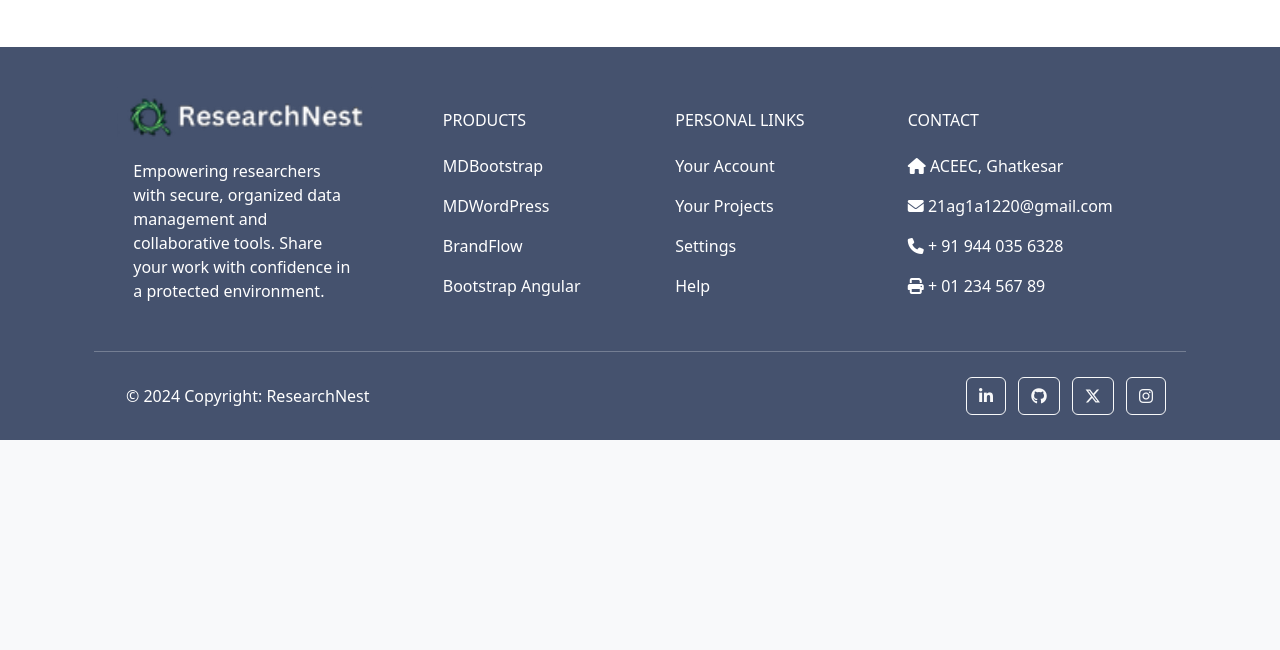
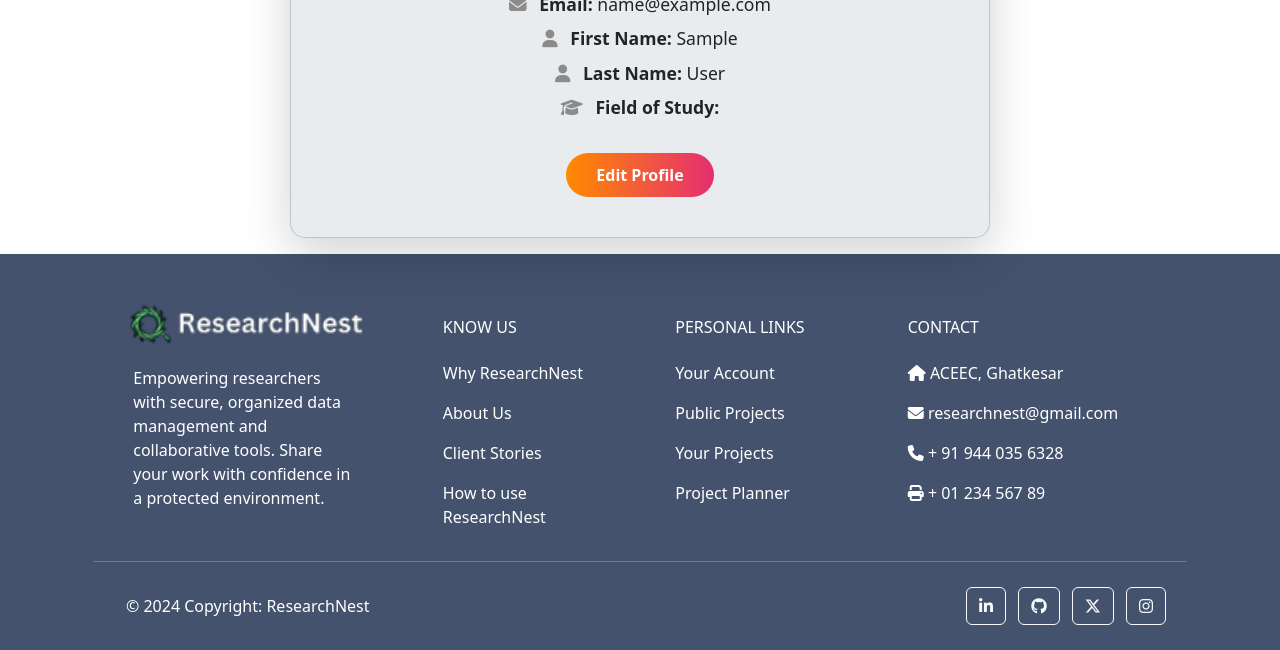
Before and after one commit to Yuvaprakash24/ResearchNest, a Django app: page /profile in a window 1280 px wide. Shown: the part 482-1132 px from the top of the page. Before the commit the page ends 922 px from the top, so only its background shows below. Run offline with Django 5.2, Linux system fonts and the light colour scheme; the visitor is signed in with stand-in values (Sample User, id 1); some libraries are stand-ins or nearby versions; some web fonts are replaced.

Commit message:
Some Required Changes are made in Frontend

```diff
--- a/core/templates/footer.html
+++ b/core/templates/footer.html
@@ -13,7 +13,7 @@
             <!-- Grid column -->
             <div class="col-md-3 col-lg-3 col-xl-3 mx-auto mt-3">
               <img src="{% static 'imgs/logo/2ch.png' %}" width="100%"/>
-              <p class="p-3">
+              <p class="p-lg-3 p-sm-3 p-md-1">
                 Empowering researchers with secure, organized data management and collaborative tools. Share your work with confidence in a protected environment.
               </p>
             </div>
@@ -23,18 +23,18 @@
 
             <!-- Grid column -->
             <div class="col-md-2 col-lg-2 col-xl-2 mx-auto mt-3">
-              <h6 class="text-uppercase mb-4 font-weight-bold pt-lg-4 pt-md-4">Products</h6>
+              <h6 class="text-uppercase mb-4 font-weight-bold pt-lg-4 pt-md-4">Know Us</h6>
               <p>
-                <a>MDBootstrap</a>
+                <a href="{% url 'whyresearchnest' %}">Why ResearchNest</a>
               </p>
               <p>
-                <a>MDWordPress</a>
+                <a href="{% url 'aboutus' %}">About Us</a>
               </p>
               <p>
-                <a>BrandFlow</a>
+                <a href="{% url 'clientstories' %}">Client Stories</a>
               </p>
               <p>
-                <a>Bootstrap Angular</a>
+                <a href="{% url 'howcreateproject' %}">How to use ResearchNest</a>
               </p>
             </div>
             <!-- Grid column -->
@@ -47,16 +47,16 @@
                 Personal links
               </h6>
               <p>
-                <a>Your Account</a>
+                <a href="{% url 'profile' %}">Your Account</a>
               </p>
               <p>
-                <a>Your Projects</a>
+                <a href="{% url 'allpublicprojects' %}">Public Projects</a>
               </p>
               <p>
-                <a>Settings</a>
+                <a href="{% url 'allprojects' %}">Your Projects</a>
               </p>
               <p>
-                <a>Help</a>
+                <a href="{% url 'todolist' %}">Project Planner</a>
               </p>
             </div>
 
@@ -67,7 +67,7 @@
             <div class="col-md-4 col-lg-3 col-xl-3 mx-auto mt-3 pt-lg-4 pt-md-4">
               <h6 class="text-uppercase mb-4 font-weight-bold">Contact</h6>
               <p><i class="fas fa-home mr-3"></i> ACEEC, Ghatkesar</p>
-              <p><i class="fas fa-envelope mr-3"></i> 21ag1a1220@gmail.com</p>
+              <p><i class="fas fa-envelope mr-3"></i> researchnest@gmail.com</p>
               <p><i class="fas fa-phone mr-3"></i> + 91 944 035 6328</p>
               <p><i class="fas fa-print mr-3"></i> + 01 234 567 89</p>
             </div>
--- a/core/templates/profile.html
+++ b/core/templates/profile.html
@@ -2,26 +2,68 @@
 {% load static%}
 {% block content %}
 {% include 'navbar.html' %}
-<h2 class="myff text-center mt-5">My Profile</h2>
-<div class="container m-5">
-    <div class="row profile">
-        <div class="col-md-6 text-center">
-            {% if profile_picture %}
-                <img src="{{ profile_picture }}" alt="Profile Picture" style="width:250px;height: 250px;border-radius:50%;object-fit: cover;">
-            {% else %}
-                <img src="https://img.freepik.com/premium-vector/silver-membership-icon-default-avatar-profile-icon-membership-icon-social-media-user-image-vector-illustration_561158-4215.jpg" alt="Default Profile Picture" style="width:250px;height: 250px;border-radius:50%;object-fit: cover;">
-            {% endif %}
-        </div>
-        <div class="col-md-6">
-            <p class="mb-3"><strong>Username:</strong> {{ name }}</p>
-            <p class="mb-3"><strong>Email:</strong> {{ email }}</p>
-            <p class="mb-3"><strong>First Name:</strong> {{ fname }}</p>
-            <p class="mb-3"><strong>Last Name:</strong> {{ lname }}</p>
-            <p class="mb-3"><strong>Field of Study:</strong> {{ field_study }}</p>
-            <a class="btn btn-lg btn-success" style="padding-left: 5%;padding-right: 5%;" href="{% url 'editprofile' %}">Edit Profile</a>
+<div class="container my-3">
+    <div class="card profile-card text-dark bg-body-secondary mx-auto p-4 shadow-lg" style="max-width: 700px; border-radius: 15px;">
+        <h2 class="myff text-center">My Profile</h2>
+        <div class="d-flex flex-column align-items-center">
+            <div class="profile-image mb-4">
+                {% if profile_picture %}
+                    <img src="{{ profile_picture }}" alt="Profile Picture" class="rounded-circle" style="width: 150px; height: 150px; object-fit: cover; transition: transform 0.3s;">
+                {% else %}
+                    <img src="https://img.freepik.com/premium-vector/silver-membership-icon-default-avatar-profile-icon-membership-icon-social-media-user-image-vector-illustration_561158-4215.jpg" alt="Default Profile Picture" class="rounded-circle" style="width: 150px; height: 150px; object-fit: cover; transition: transform 0.3s;">
+                {% endif %}
+            </div>
+            <div class="card-body text-center">
+                <h2 class="card-title">{{ name|title }}</h2>
+                <p class="mb-4">Member since {{ user.date_joined|date:"F Y" }}</p>
+                <div class="text-left profile-info">
+                    <p><i class="fas fa-envelope"></i> <strong>Email:</strong> {{ email }}</p>
+                    <p><i class="fas fa-user"></i> <strong>First Name:</strong> {{ fname }}</p>
+                    <p><i class="fas fa-user"></i> <strong>Last Name:</strong> {{ lname }}</p>
+                    <p><i class="fas fa-graduation-cap"></i> <strong>Field of Study:</strong> {{ field_study|title }}</p>
+                </div>
+                <a href="{% url 'editprofile' %}" class="btn btn-gradient mt-4" style="padding: 10px 30px;">Edit Profile</a>
+            </div>
         </div>
     </div>
 </div>
 
-{% include 'footer.html' %}
+<!-- Additional CSS Styles -->
+<style>
+    .profile-card {
+        background: #2c2c2e;
+        color: #e6e6e6;
+    }
+    .profile-image img:hover {
+        transform: scale(1.1);
+    }
+    .profile-info p {
+        font-size: 1.1rem;
+        margin-bottom: 8px;
+    }
+    .profile-info i {
+        color: #8b8b8b;
+        margin-right: 8px;
+    }
+    .btn-gradient {
+        background: linear-gradient(90deg, #ff8a00, #e52e71);
+        color: #fff;
+        border: none;
+        border-radius: 25px;
+        font-weight: bold;
+        transition: all 0.3s;
+    }
+    .btn-gradient:hover {
+        background: linear-gradient(90deg, #e52e71, #ff8a00);
+        transform: scale(1.05);
+    }
+</style>
+
+
+<div class="d-none d-lg-block">
+    {% include 'footer.html' %}
+</div>
+<div class="d-lg-none">
+    {% include 'simplefooter.html' %}
+</div>
 {% endblock %}
--- a/core/templates/simplefooter.html
+++ b/core/templates/simplefooter.html
@@ -18,14 +18,14 @@
 
       <!-- Grid column -->
       <div class="col-md-5 col-lg-4 ml-lg-0 text-center text-md-end">
-        <!-- Facebook -->
+        <!-- LinkedIn -->
         <a
            class="btn btn-outline-light btn-floating m-1"
            class="text-white"
            role="button"
            ><i class="fa-brands fa-linkedin-in"></i></a>
 
-        <!-- Twitter -->
+        <!-- GitHub -->
         <a
           href="https://github.com/Yuvaprakash24"
            target="_blank"
@@ -35,7 +35,7 @@
            ><i class="fab fa-github"></i
           ></a>
 
-        <!-- Google -->
+        <!-- Twitter -->
         <a
            class="btn btn-outline-light btn-floating m-1"
            class="text-white"
--- a/core/urls.py
+++ b/core/urls.py
@@ -28,4 +28,5 @@
     path('tags/', views.search_tags, name='search_tags'),
     path('tags/filter', views.filter_tags, name='filter_tags'),
     path('search/', views.search_view, name='search'),
+    path('howcreateproject/', views.howcreateproject, name='howcreateproject'),
 ]
--- a/core/views.py
+++ b/core/views.py
@@ -161,14 +161,6 @@
     projects = models.Project.objects.filter(
             Q(project_mode='public')   # Public projects
         )
-    if (request.user.is_authenticated):
-        user = request.user
-
-        # Query to fetch projects based on visibility and user permissions
-        projects = models.Project.objects.filter(
-            Q(project_mode='public')   # Public projects
-        ).exclude(user=user)
-
     return render(request, 'allprojects.html', {'projects': projects, 'heading': 'Public'})
 
 @login_required
@@ -306,6 +298,9 @@
 
 def whyresearchnest(request):
     return render(request,'whyresearchnest.html')
+
+def howcreateproject(request):
+    return render(request,'howtocreateproject.html')
 
 def aboutus(request):
     return render(request,'aboutus.html')
```
Also changed, not shown: core/templates/allprojects.html (+20 -7 lines), core/templates/clientstories.html (+6 -1 lines), core/templates/editprofile.html (+61 -44 lines), core/templates/index.html (+17 -12 lines), core/templates/search.html (+5 -5 lines), core/templates/tags.html (+6 -2 lines), core/templates/todo.html (+39 -12 lines), core/templates/howtocreateproject.html (added), static/imgs/logo/empty cart icon.svg (added).
